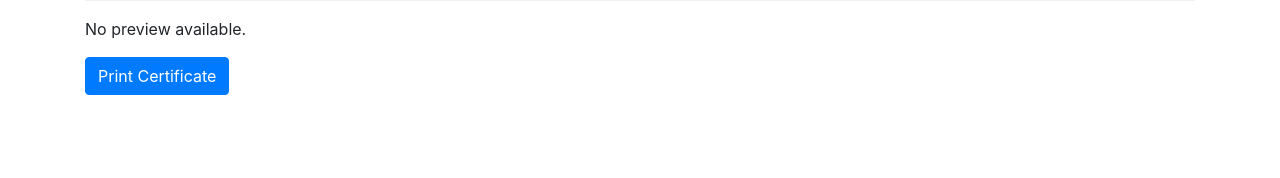
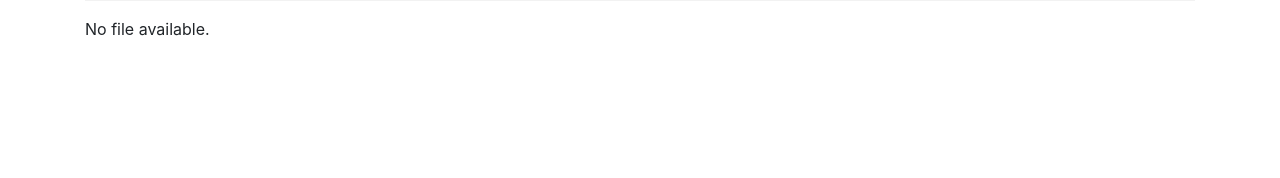
Before and after one commit to EricNdivo/kism_internal, a Django app: page /view/1/ in a window 1280 px wide. Shown: the part 478-656 px from the top of the page. Run offline with Django 4.2, Linux system fonts and the light colour scheme; data comes from the database, SQL or seed files in the repository; parts of the project's set-up code (start-up, migrations or seed data) failed here and were passed over; some libraries are stand-ins or nearby versions.

Commit message:
viewcert

```diff
--- a/b2/models.py
+++ b/b2/models.py
@@ -15,6 +15,12 @@ class CertificateRecord(models.Model):
     uploaded_file_path = models.CharField(max_length=255, blank=True)
     uploaded_certificate = models.FileField(upload_to='certificates/%Y/%m/%d/', blank=True, null=True)
 
+    def is_pdf(self):
+        return self.uploaded_certificate and self.uploaded_certificate.name.lower().endswith('.pdf')
+
+    def is_image(self):
+        return self.uploaded_certificate and self.uploaded_certificate.name.lower().endswith(('.jpg', '.jpeg', '.png'))
+
 class DispatchRecord(models.Model):
     certificate = models.OneToOneField(CertificateRecord, on_delete=models.CASCADE)
     dispatched_by = models.ForeignKey(User, on_delete=models.CASCADE)
--- a/b2/templates/certificates/view_certificate.html
+++ b/b2/templates/certificates/view_certificate.html
@@ -1,6 +1,4 @@
 {% extends 'certificates/base.html' %}
-
-{% load file_extension %}  <!-- Load custom template filters -->
 
 {% block content %}
 <h1>View Certificate</h1>
@@ -57,20 +55,10 @@
 </table>
 
 {% if certificate.uploaded_certificate %}
-    <h3>Preview</h3>
-    {% with certificate.uploaded_certificate.name as file_name %}
-        {% if file_name|is_pdf %}
-            <embed src="{{ certificate.uploaded_certificate.url }}" type="application/pdf" width="100%" height="600px" />
-        {% elif file_name|is_image %}
-            <img src="{{ certificate.uploaded_certificate.url }}" width="100%" />
-        {% else %}
-            <p>No preview available for this file type.</p>
-        {% endif %}
-    {% endwith %}
+    <h3>Certificate File</h3>
+    <a href="{{ certificate.uploaded_certificate.url }}" class="btn btn-primary" target="_blank">View Certificate</a>
 {% else %}
-    <p>No preview available.</p>
+    <p>No file available.</p>
 {% endif %}
 
-<a href="{% url 'print_certificate' certificate.id %}" class="btn btn-primary">Print Certificate</a>
-
 {% endblock %}
--- a/b2/urls.py
+++ b/b2/urls.py
@@ -1,6 +1,7 @@
 from django.urls import path
 from . import views
-
+from django.conf import settings
+from django.conf.urls.static import static
 urlpatterns = [
     path('', views.certificate_list, name='certificate_list'),
     path('dispatch/<int:certificate_id>/', views.dispatch_certificate, name='dispatch_certificate'),
@@ -12,3 +13,6 @@ urlpatterns = [
     path('view/<int:certificate_id>/', views.view_certificate, name='view_certificate'),
     path('print/<int:certificate_id>/', views.print_certificate, name='print_certificate'),
 ]
+
+if settings.DEBUG:
+    urlpatterns += static(settings.MEDIA_URL, document_root=settings.MEDIA_ROOT)
```
Also changed, not shown: b2/migrations/0019_certificaterecord_certificate_name.py (added), b2/migrations/0020_remove_certificaterecord_certificate_name.py (added), media/certificates/2024/07/05/20230920_212716.jpg (deleted), media/certificates/2024/07/05/20240317_1007001.jpg (deleted), 10 other files.
